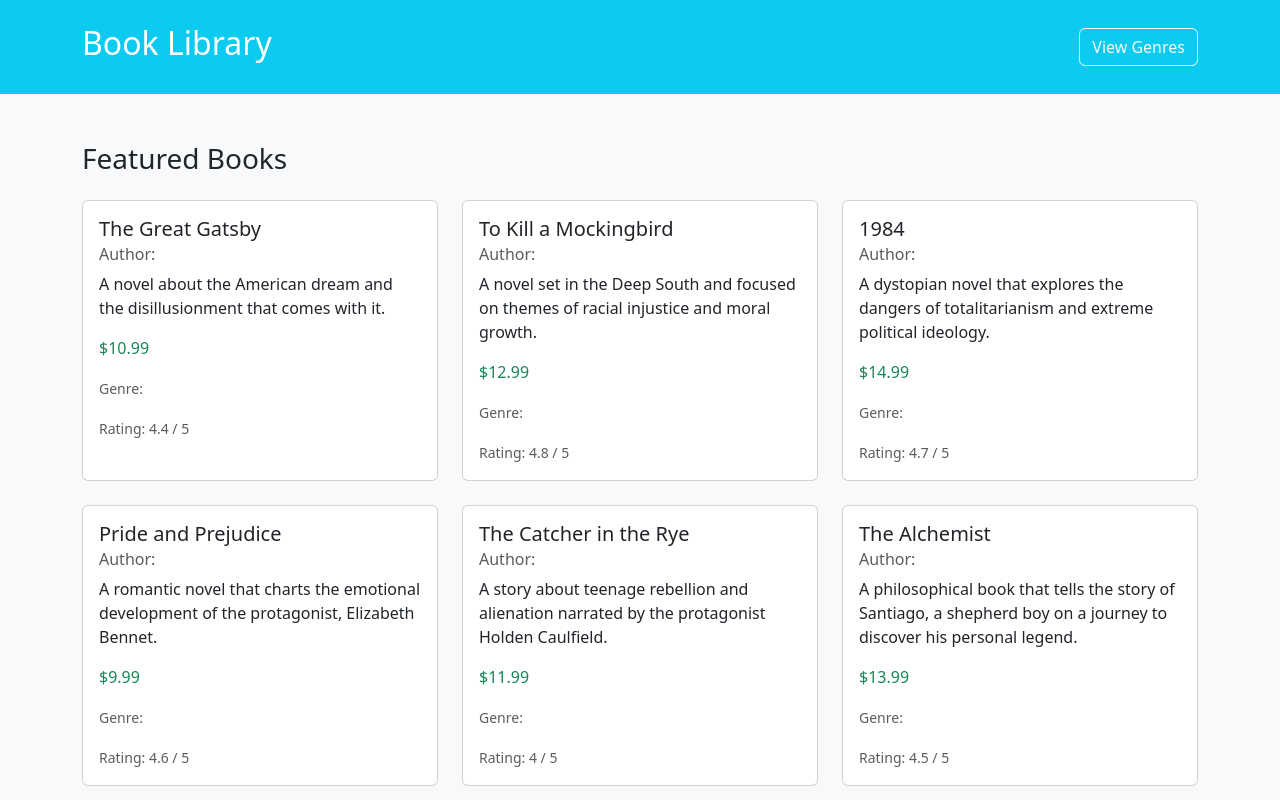
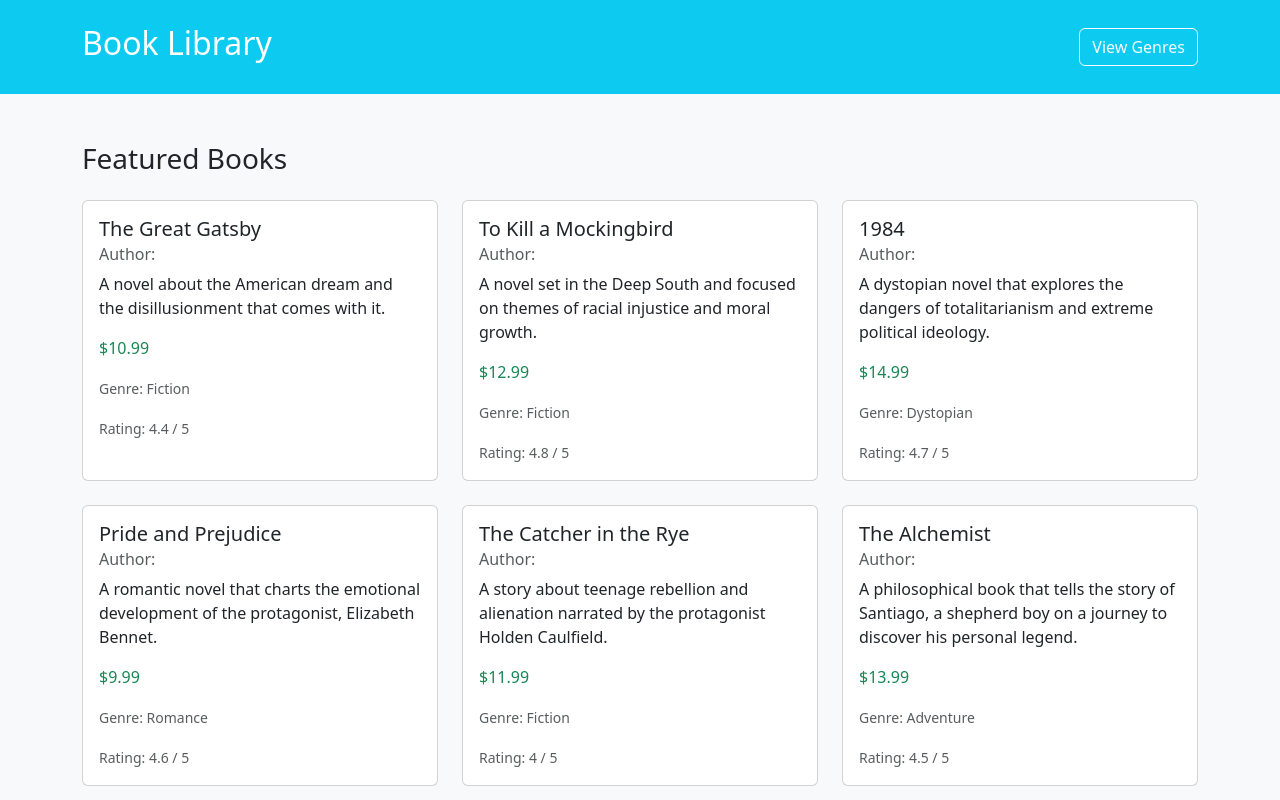
Before and after one commit to hamzasheraz/bookLibrary, a Next.js app: page / in a window 1280 px wide. Shown: the top 800 px of the page. Built offline with nearby package versions, Linux system fonts and the light colour scheme.

Commit message:
Genre name added

```diff
--- a/components/layout/bookcard.js
+++ b/components/layout/bookcard.js
@@ -1,4 +1,7 @@
+import { genres } from "@/helper"
+
 const Bookcard = ({book}) => {
+  const genre_name=genres.filter((genre) => genre.id === book.genreId).map((genre) => genre.name);
   return (
     <div key={book.id} className="col-md-6 col-lg-4 mb-4">
     <div className="card h-100">
@@ -7,7 +10,7 @@ const Bookcard = ({book}) => {
         <h6 className="card-subtitle mb-2 text-muted">Author: {book.author}</h6>
         <p className="card-text">{book.description}</p>
         <p className="font-weight-bold text-success">${book.price.toFixed(2)}</p>
-        <p className="card-text"><small className="text-muted">Genre: {book.genre}</small></p>
+        <p className="card-text"><small className="text-muted">Genre: {genre_name}</small></p>
         <p className="card-text"><small className="text-muted">Rating: {book.rating} / 5</small></p>
       </div>
     </div>
--- a/helper/index.js
+++ b/helper/index.js
@@ -1,5 +1,6 @@
 import data from '../data.json';
 
 const books=data.books;
+const genres=data.genres;
 
-export {books};
+export {books,genres};
```
